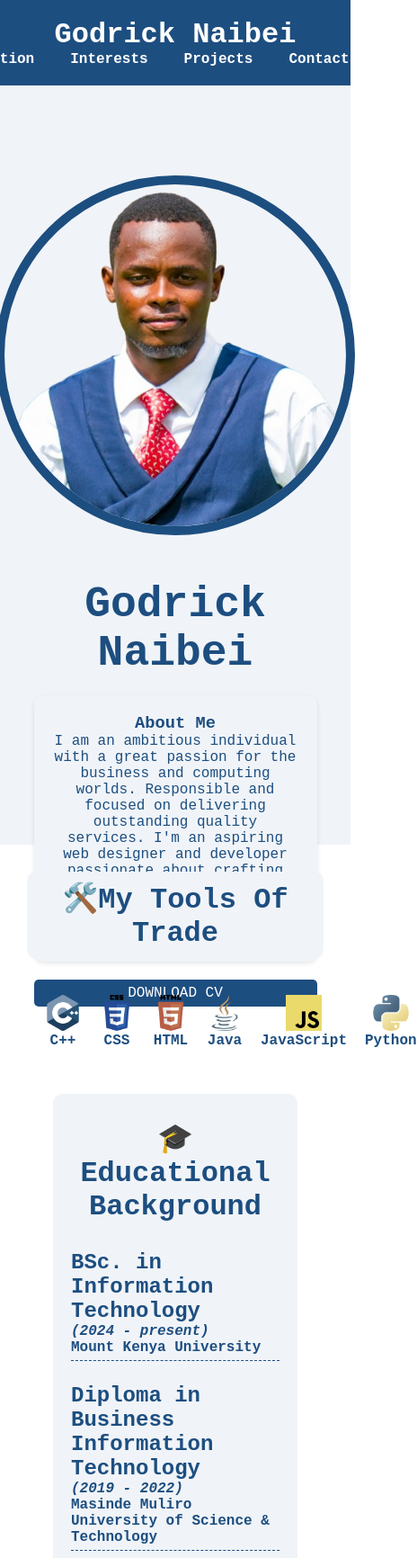
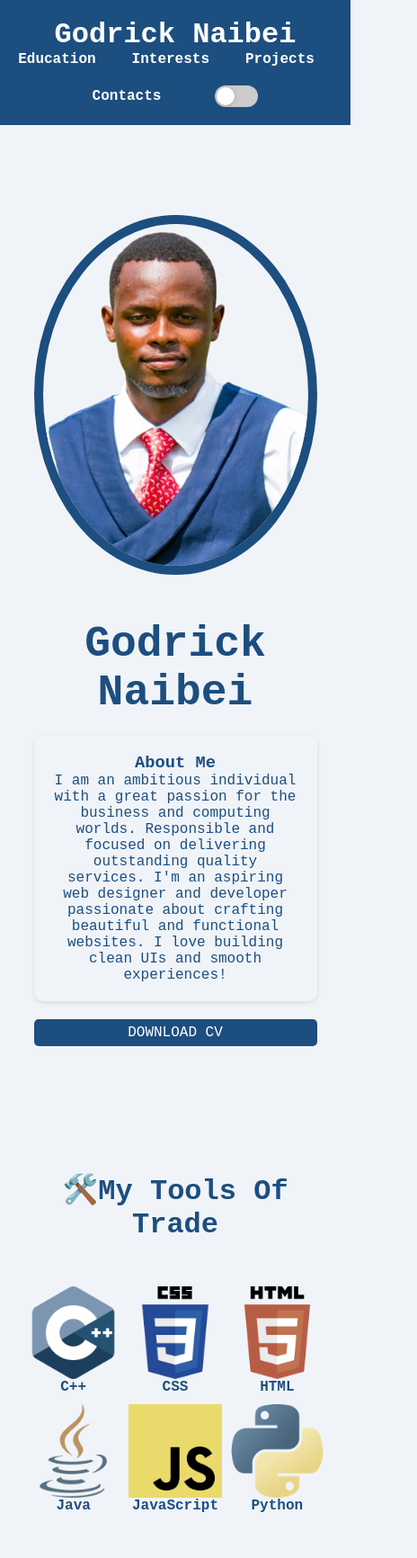
Before and after one commit to Godreeque001/Portfolio, a plain HTML site: page index.html in a window 390 px wide. Shown: the top 1732 px of the page at 90% size, 464 px wide, since content can reach past the window. Drawn offline with Linux system fonts and the light colour scheme; a web font is replaced by a local one.

Commit message:
fix dark mode and light mode, small devices

```diff
--- a/index.html
+++ b/index.html
@@ -22,7 +22,9 @@
       <a href="#contacts">Contacts</a>
       <div class="toggle-wrapper">
         <input type="checkbox" id="theme-toggle" class="theme-toggle-checkbox" />
-        <label for="theme-toggle" class="theme-toggle" aria-label="Toggle Theme"></label>
+        <label for="theme-toggle" class="theme-toggle" aria-label="Toggle Theme">
+          <span class="toggle-icon"></span>
+        </label>
       </div>
     </div>
   </header>
--- a/styles.css
+++ b/styles.css
@@ -12,7 +12,90 @@
   --primary-color: #1d4e80;
   --secondary-color: #f0f4f8;
   --text-color: #1d4e80;
+  --background-color: #f0f4f8;
+  --text-color-muted:rgba(29, 78, 128, 0.6);
+  --img-border:var(--text-color);
 }
+
+
+
+body:has(.theme-toggle-checkbox:checked) {
+  --primary-color: #222;
+  --secondary-color: #081563;
+  --text-color: #f0f4f8;
+  --background-color: #051627;
+  --text-color-muted: rgba(240, 255, 255, 0.6);
+  --img-border: var(--text-color);
+}
+
+/* Theme toggle base styles */
+.toggle-wrapper {
+  display: flex;
+  align-items: center;
+  margin-left: 20px;
+}
+.theme-toggle-checkbox {
+  display: none;
+}
+.theme-toggle {
+  cursor: pointer;
+  width: 48px;
+  height: 24px;
+  background: #ccc;
+  border-radius: 12px;
+  display: flex;
+  align-items: center;
+  position: relative;
+  transition: background 0.3s;
+}
+.theme-toggle .toggle-icon {
+  width: 20px;
+  height: 20px;
+  background: #fff;
+  border-radius: 50%;
+  position: absolute;
+  left: 2px;
+  top: 2px;
+  transition: left 0.3s, background 0.3s;
+  box-shadow: 0 1px 4px rgba(0,0,0,0.2);
+}
+.theme-toggle-checkbox:checked + .theme-toggle {
+  background: #1d4a77;
+}
+.theme-toggle-checkbox:checked + .theme-toggle .toggle-icon {
+  left: 26px;
+  background: #222;
+}
+
+/* Light theme (default) */
+body {
+  background: var(--secondary-color);
+  color: var(--text-color);
+  transition: background 0.3s, color 0.3s;
+}
+
+/* Dark theme styles */
+.theme-toggle-checkbox:checked ~ * {
+  --primary-color: #222;
+  --secondary-color: #181818;
+  --text-color: #f0f4f8;
+}
+.theme-toggle-checkbox:checked ~ body,
+.theme-toggle-checkbox:checked ~ body * {
+  background: var(--secondary-color) !important;
+  color: var(--text-color) !important;
+  border-color: var(--text-color) !important;
+}
+
+header {
+  background-color: var(--primary-color);
+  color: var(--text-color);
+}
+footer {
+  background-color: var(--primary-color);
+  color: var(--text-color);
+}
+
 
 header {
   display: flex;
@@ -69,7 +152,7 @@ header a {
   justify-items: center;
   height: 60%;
   gap: 50px;
-  background-color: #f0f4f8;
+  background-color: var(--backgound);
   padding: 100px 20px;
 }
 
@@ -97,7 +180,7 @@ header a {
   width: 400px;
   height: 400px;
   border-radius: 50%;
-  border: 10px solid #1d4e80;
+  border: 10px solid var(--img-border);
   object-fit: cover;
   /* background-color: #1d4e80; */
 }
@@ -115,17 +198,19 @@ header a {
   width: 80%;
   margin: 0 auto;
   padding: 20px;
+
 }
 
 .section-container section {
   /* font-size: 2rem; */
-  font-weight: bold;
-  color: #1d4e80;
+  /* font-weight: ; */
+  color: var(--text-color);
 }
 
 .section-container section h2 {
   font-size: 2rem;
   margin-bottom: 10px;
+  color: var(--text-color);
 }
 
 .section-container section ul {
@@ -158,10 +243,11 @@ header a {
 .tiles div,
 .tile {
   flex: 1 1 calc(33.333% - 20px);
-  background-color: #f0f4f8;
+  background-color:var(--background-color);
   padding: 20px;
   border-radius: 10px;
   box-shadow: 0 2px 5px rgba(0, 0, 0, 0.1);
+  color:var(--text-color);
 }
 
 .download-cv {
@@ -184,19 +270,20 @@ header a {
   background-color: none !important;
   box-shadow: none !important;
   padding: 4px;
+
 }
 
 form {
   display: flex;
   flex-direction: column;
   gap: 10px;
-  background-color: #f0f4f8;
+  background-color: var(--background-color);
   padding: 20px;
   width: 20%;
   margin: 0 auto;
   border-radius: 10px;
   box-shadow: 0 2px 5px rgba(0, 0, 0, 0.1);
-  color: #1d4e80;
+  color: var(--text-color);
 }
 
 form h4 {
@@ -212,12 +299,14 @@ textarea {
   padding: 10px;
   border: none;
   border-radius: 5px;
-  background-color: rgba(255, 255, 255, 0.8);
-  color: #1d4e80;
+  background-color: var(--secondary-color);
+  color: var(--text-color);
   font-size: 16px;
   outline: white;
 }
-
+form input::placeholder, form textarea::placeholder {
+  color: var(--text-color-muted);
+}
 button {
   background-color: #1d4e80;
   color: white;
@@ -232,6 +321,7 @@ button {
 .contact-section {
   text-align: center;
   padding: 200px;
+
 }
 
 .contact-info {
@@ -285,13 +375,13 @@ form h4 {
   display: flex;
   flex-direction: row;
   justify-content: space-between;
-  gap: 20px;
+  /*gap: 20px;*/
   width: 100%;
 }
 
 .programming-languages div {
   display: flex;
-  gap: 2px;
+  /*gap: 2px;*/
   flex-direction: column;
   align-items: center;
   text-align: center;
@@ -317,7 +407,7 @@ form h4 {
   justify-items: center;
   font-family: var(--font-family);
   color: var(--text-color);
-  font-weight: bold;
+  font-weight: normal;
 }
 
 .education h4 {
@@ -330,7 +420,9 @@ form h4 {
   flex-direction: row;
   justify-content: space-between;
   width: 100%;
+  font-weight: normal;
 }
+
 
 .education-container-main {
   width: 100%;
@@ -338,7 +430,7 @@ form h4 {
   flex-direction: column;
   gap: 20px;
   justify-items: center;
-  background-color: var(--secondary-color);
+  background-color: var(--background-color);
   padding: 20px;
   border-radius: 10px;
 }
@@ -387,10 +479,21 @@ form h4 {
     align-items: center;
     justify-content: space-around;
     justify-items: center;
-    height: 100vh;
+    height: 100%;
     gap: 50px;
-    background-color: #f0f4f8;
+    background-color: var(--secondary-color);
     padding: 100px 20px;
+  }
+
+  .auto-container,
+  .form-container,
+  .contact-form {
+    width: 100%;
+
+  }
+
+  .hero img {
+    width: 100%;
   }
 
   .thing {
@@ -409,25 +512,26 @@ form h4 {
   }
 
   .language {
-    width: 40px;
+    width: 100%;
     height: 100%;
     filter: grayscale(50%);
   }
 
   .programming-languages {
-    padding-top: 20px;
-    padding-left: 20px;
-    padding-right: 20px;
-    display: flex;
-    flex-direction: row;
-    justify-content: space-between;
-    gap: 20px;
-    width: 100%;
+    display: grid;
+    grid-template-columns: repeat(auto-fill, minmax(100px, 1fr));
+    gap: 10px;
   }
 
   .contact-section {
     text-align: center;
     padding: 20px;
+  }
+
+  .header-content {
+    width: 100%;
+    flex-wrap: wrap;
+    justify-content: center;
   }
 
   .education .time {
```
